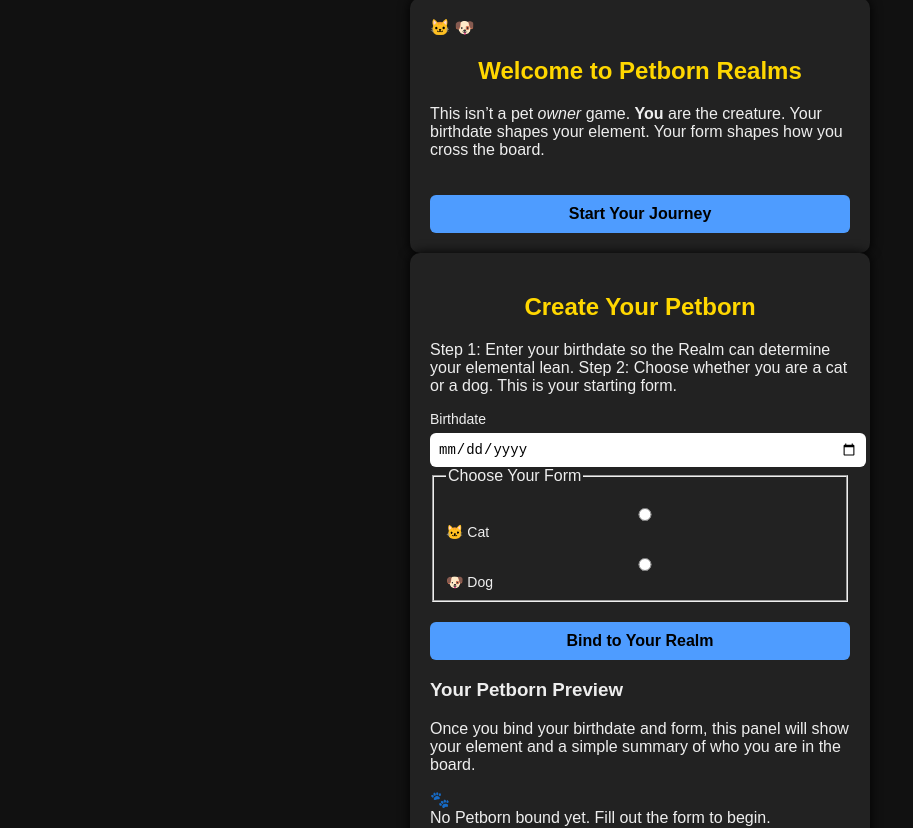
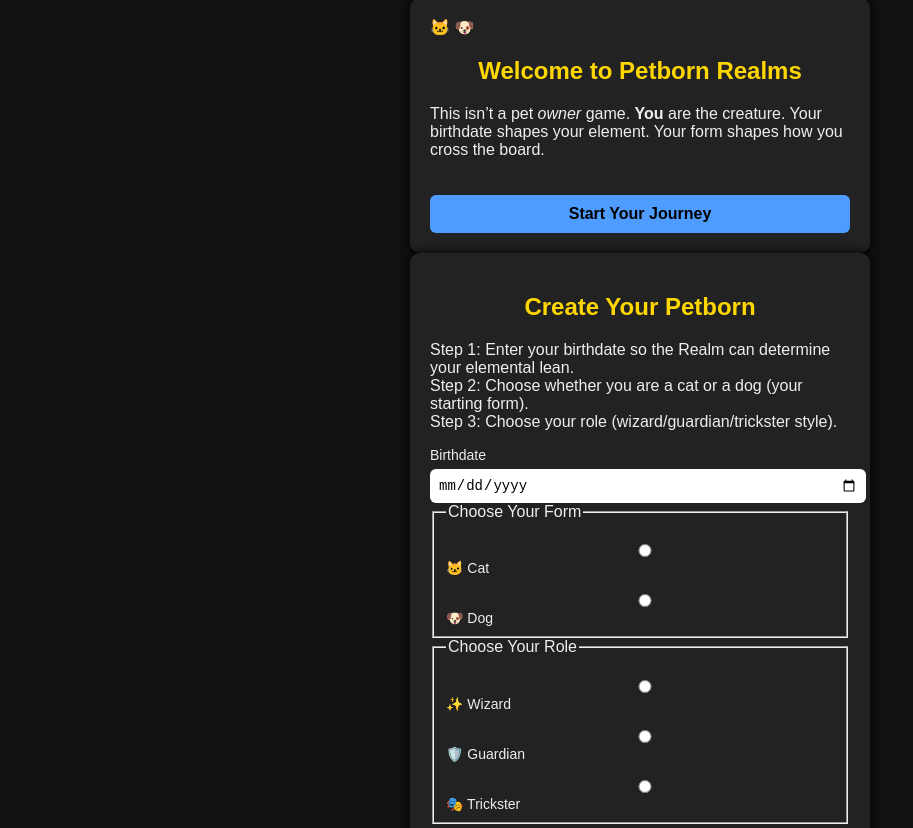
Before and after one commit to SouthernNurdyGeekz/Petborn-Realms, a plain HTML site: page index.html in a window 1280 px wide. Shown: the part 154-982 px from the top of the page, without its empty margins (0-913 px from the left). Drawn offline with Linux system fonts and the light colour scheme.

Commit message:
Enhance character creation instructions and options
Updated character creation steps and added role selection.

```diff
--- a/index.html
+++ b/index.html
@@ -32,7 +32,6 @@
           This isn’t a pet <em>owner</em> game. <strong>You</strong> are the creature.
           Your birthdate shapes your element. Your form shapes how you cross the board.
         </p>
-        <!-- NOTE: onclick added here -->
         <button
           id="start-game-btn"
           class="primary-button large"
@@ -47,8 +46,9 @@
     <section id="character-screen" class="content-section hidden">
       <h2>Create Your Petborn</h2>
       <p>
-        Step 1: Enter your birthdate so the Realm can determine your elemental lean.
-        Step 2: Choose whether you are a cat or a dog. This is your starting form.
+        Step 1: Enter your birthdate so the Realm can determine your elemental lean.<br>
+        Step 2: Choose whether you are a cat or a dog (your starting form).<br>
+        Step 3: Choose your role (wizard/guardian/trickster style).
       </p>
 
       <div class="character-grid">
@@ -68,7 +68,22 @@
             </label>
           </fieldset>
 
-          <!-- NOTE: onclick added here -->
+          <fieldset class="field-group">
+            <legend class="field-label">Choose Your Role</legend>
+            <label class="choice-pill">
+              <input type="radio" name="role" value="Wizard" />
+              <span class="choice-visual">✨ Wizard</span>
+            </label>
+            <label class="choice-pill">
+              <input type="radio" name="role" value="Guardian" />
+              <span class="choice-visual">🛡️ Guardian</span>
+            </label>
+            <label class="choice-pill">
+              <input type="radio" name="role" value="Trickster" />
+              <span class="choice-visual">🎭 Trickster</span>
+            </label>
+          </fieldset>
+
           <button
             id="create-character-btn"
             class="primary-button"
@@ -81,8 +96,8 @@
         <div class="character-preview" id="character-preview">
           <h3>Your Petborn Preview</h3>
           <p>
-            Once you bind your birthdate and form, this panel will show your
-            element and a simple summary of who you are in the board.
+            Once you bind your birthdate, form, and role, this panel will show your
+            element and a simple summary of who you are on the board.
           </p>
           <div class="preview-card" id="preview-card">
             <div class="preview-icon" id="preview-icon">🐾</div>
@@ -180,7 +195,6 @@
     <p>© SouthernNurdyGeekz LLC · Petborn Realms</p>
   </footer>
 
-  <!-- Important: script at the very bottom -->
   <script src="script.js"></script>
 </body>
 </html>
```
